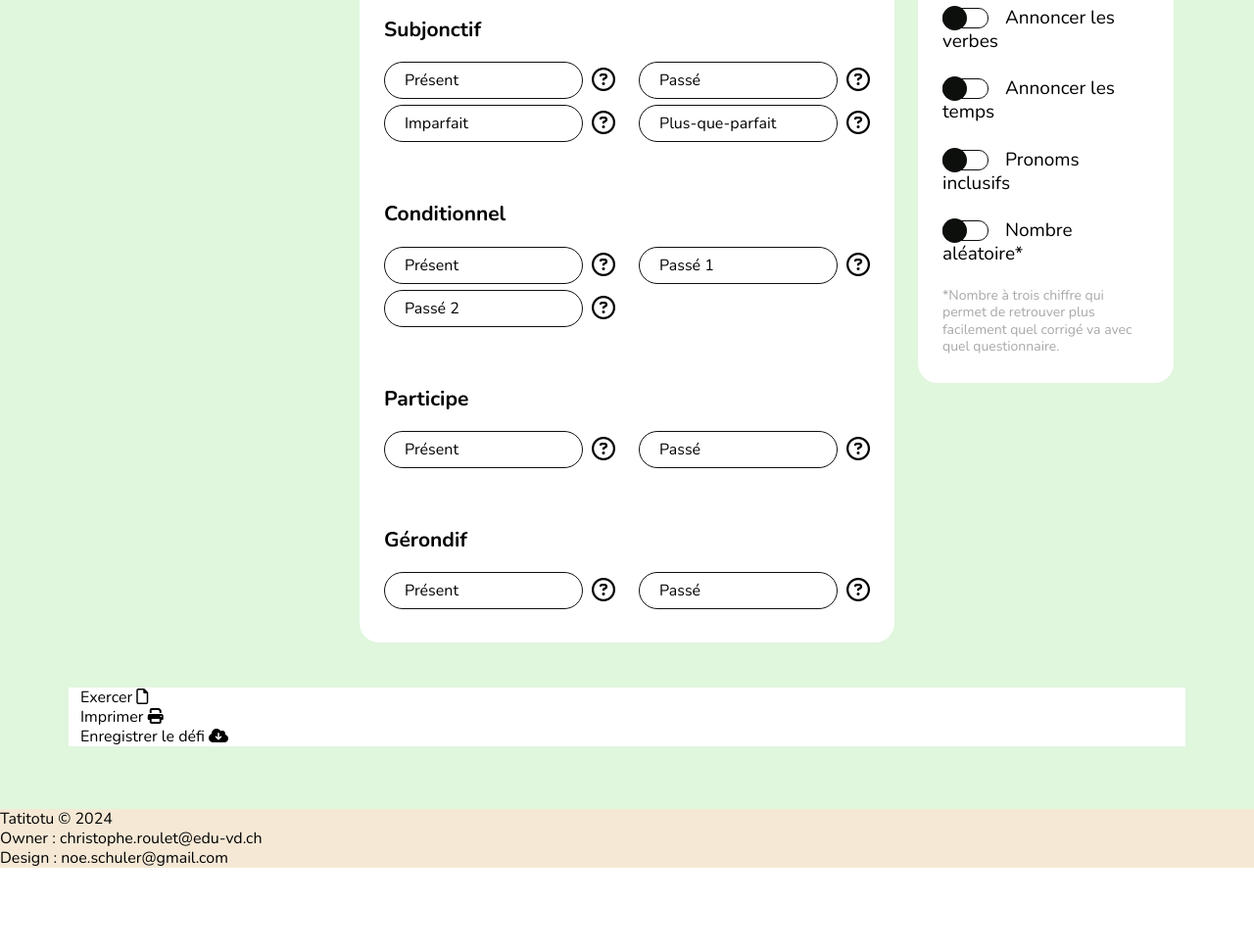
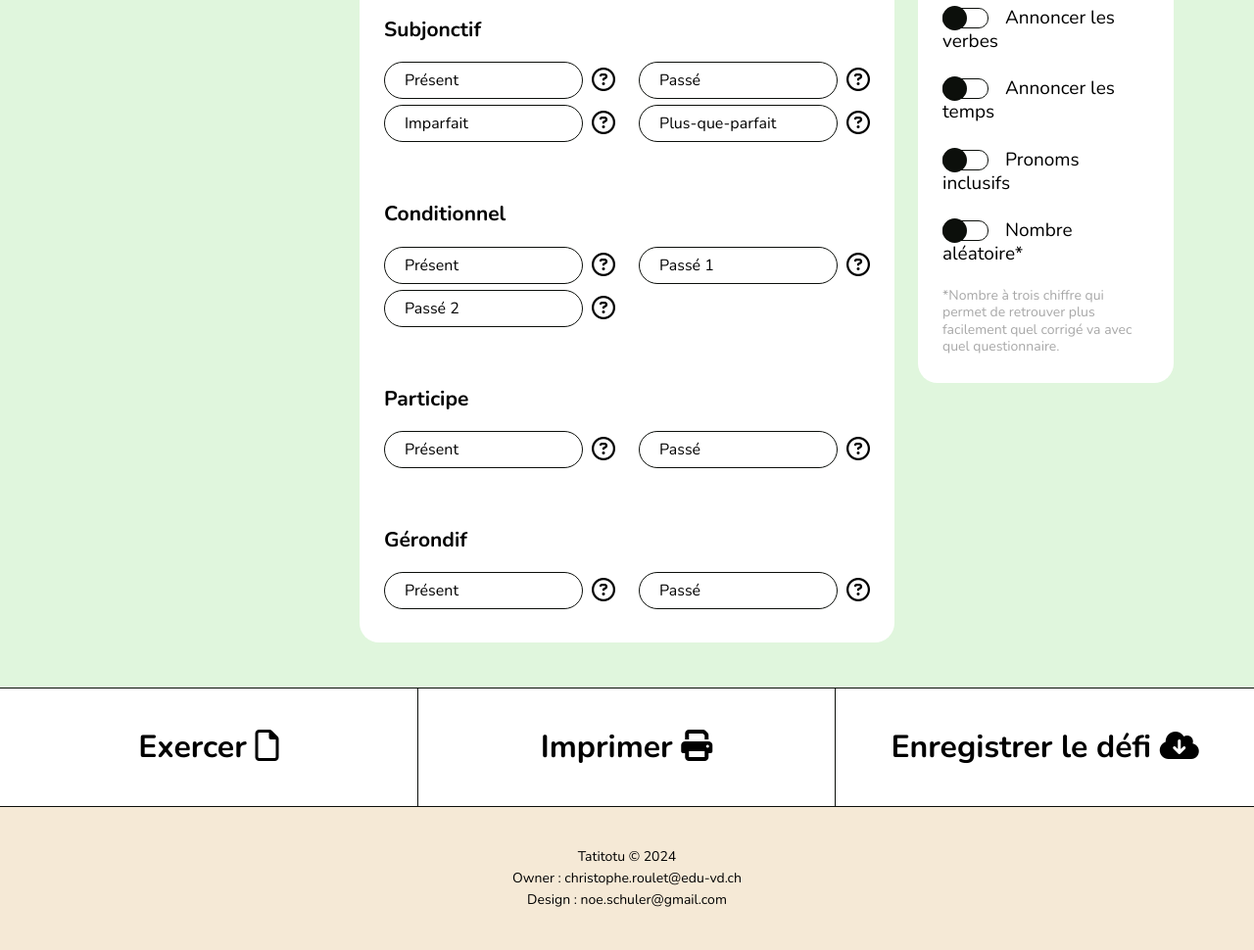
Before and after one commit to NoeSchuler1312/Tatitotu, a website built with Parcel: page src/index.html in a window 1280 px wide. Shown: the part 917-1887 px from the top of the page at 98% size. Before the commit the page ends 1804 px from the top, so only its background shows below. Built offline with nearby package versions, Linux system fonts and the light colour scheme.

Commit message:
CSS bottom-nav, footer et button-mode

```diff
--- a/src/index.html
+++ b/src/index.html
@@ -36,6 +36,9 @@
                 <div class="button-header">
                   <div class="button button-tuto">
                     <label for="">Besoin d'aide ?</label>
+                  </div>
+                  <div class="button button-mode">
+                    <label for=""><i class="fa-solid fa-moon"></i></label>
                   </div>
                   <div class="button button-preset">
                     <label for="">Charger un défi : _ _ _ _ _ _ _ _</label>
@@ -357,38 +360,42 @@
             </div>
           </div>
         </div>
-        <div class="row">
-          <div class="l-bottombar">
+      </div>
+    </main>
+    <div class="bottombar">
+      <div class="row gx-0">
         <div class="col-4">
           <div class="button button-bottombar">
-                Exercer <i class="fa-regular fa-file"></i>
+            <p>Exercer <i class="fa-regular fa-file"></i></p>
           </div>
         </div>
         <div class="col-4">
           <div class="button button-bottombar">
-                Imprimer <i class="fa-solid fa-print"></i>
+            <p>Imprimer <i class="fa-solid fa-print"></i></p>
           </div>
         </div>
         <div class="col-4">
-              <div class="button button-bottombar">
+          <div class="button button-bottombar button-bottombar-last">
+            <p>
               Enregistrer le défi <i class="fa-solid fa-cloud-arrow-down"></i>
+            </p>
           </div>
         </div>
       </div>
     </div>
-      </div>
-    </main>
+    <footer class="l-footer">
+      <div class="container">
         <div class="row">
-      <footer class="l-footer">
           <div class="col-12">
-          <ul>
+            <ul class="footer-content">
               <li>Tatitotu © 2024</li>
               <li>Owner : <a href="">christophe.roulet@edu-vd.ch</a></li>
               <li>Design : <a href="">noe.schuler@gmail.com</a></li>
             </ul>
           </div>
+        </div>
+      </div>
     </footer>
-    </div>
     <script src="js/main.js" type="module"></script>
   </body>
 </html>
--- a/src/scss/_layout.scss
+++ b/src/scss/_layout.scss
@@ -14,7 +14,7 @@
 
 .l-main {
   background-color: var(--pastelGreen-color);
-  padding: 0 40px 64px;
+  padding: 0 40px;
 }
 
 .l-hr {
@@ -29,10 +29,7 @@
   margin-bottom: 46px;
 }
 
-.l-bottombar {
-  background-color: var(--white-color);
-}
-
 .l-footer {
   background-color: var(--beige-color);
+  text-align: center;
 }
--- a/src/scss/main.scss
+++ b/src/scss/main.scss
@@ -17,3 +17,6 @@
 @import "modules/buttonTitle";
 @import "modules/switch";
 @import "modules/note";
+@import "modules/buttonBottomBar";
+@import "modules/footerContent";
+@import "modules/buttonMode";
--- /dev/null
+++ b/src/scss/modules/_bottomBar.scss
@@ -0,0 +1,6 @@
+.bottombar {
+  background-color: var(--white-color);
+  position: sticky;
+  bottom: 0;
+  z-index: 100;
+}
--- /dev/null
+++ b/src/scss/modules/_buttonBottomBar.scss
@@ -0,0 +1,14 @@
+.button-bottombar {
+  display: flex;
+  justify-content: center;
+  padding: 40px 0;
+  font-size: 32px;
+  font-weight: 700;
+  border-top: 1px solid var(--black-color);
+  border-bottom: 1px solid var(--black-color);
+  border-right: 1px solid var(--black-color);
+}
+
+.button-bottombar-last {
+  border-right: none;
+}
--- a/src/scss/modules/_buttonHeader.scss
+++ b/src/scss/modules/_buttonHeader.scss
@@ -1,5 +1,5 @@
 .button-header {
   display: flex;
-  flex-flow: column nowrap;
-  align-items: flex-end;
+  flex-flow: row wrap;
+  justify-content: flex-end;
 }
--- /dev/null
+++ b/src/scss/modules/_buttonMode.scss
@@ -0,0 +1,12 @@
+.button-mode {
+  border-radius: 20px;
+  background: var(--darkBeige-color);
+  padding: 7px 16px;
+  margin: 0 0 11px 10px;
+  display: table;
+}
+
+.button-mode label {
+  font-size: 32px;
+  font-weight: 900;
+}
--- a/src/scss/modules/_buttonTitle.scss
+++ b/src/scss/modules/_buttonTitle.scss
@@ -14,5 +14,6 @@
 }
 
 ::placeholder {
+  font-family: "Nunito", sans-serif;
   color: var(--grey-color);
 }
--- /dev/null
+++ b/src/scss/modules/_footerContent.scss
@@ -0,0 +1,6 @@
+.footer-content {
+  font-size: 14px;
+  list-style: none;
+  margin: 40px;
+  line-height: 22px;
+}
```
Lines whose indentation alone changed are shown as unchanged.
